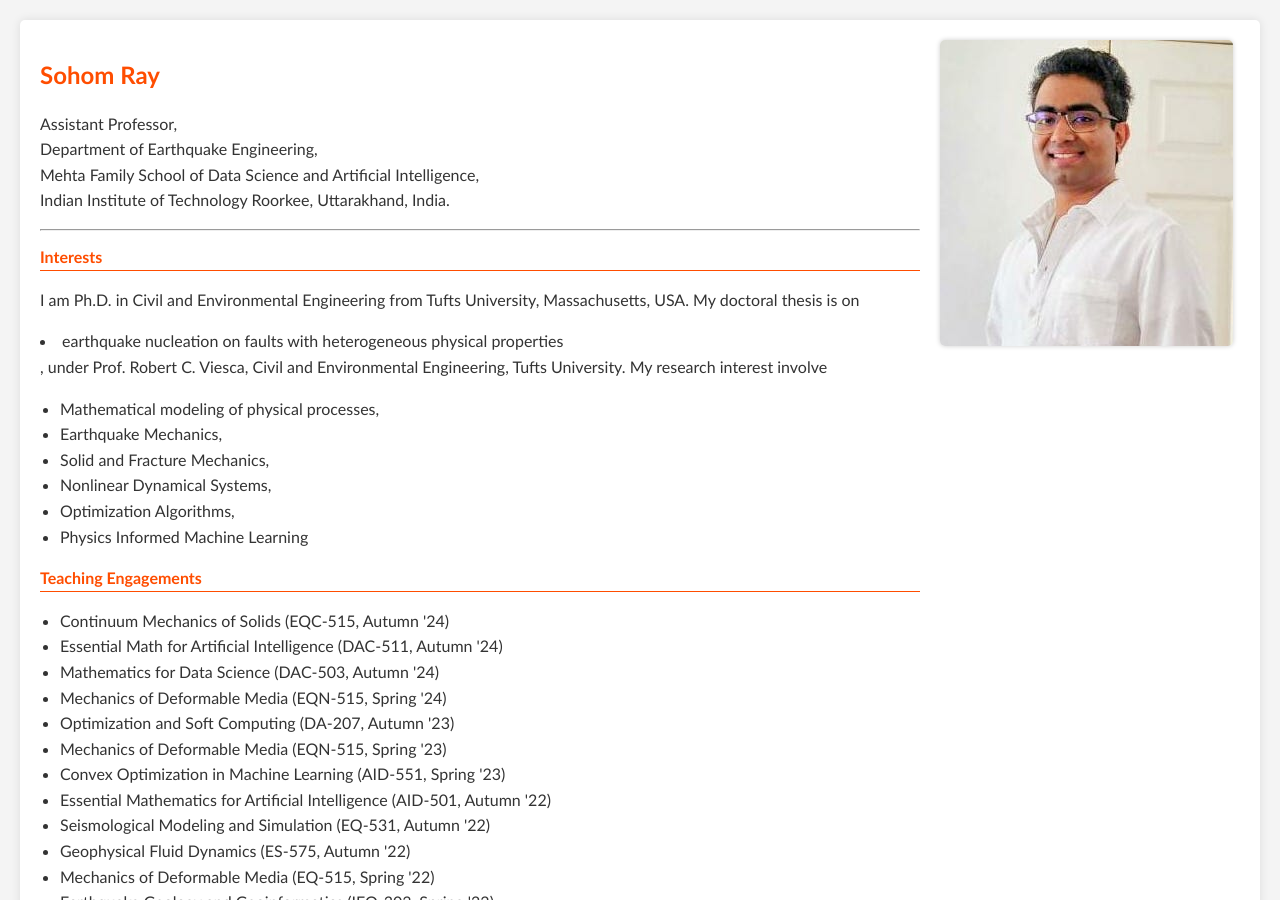
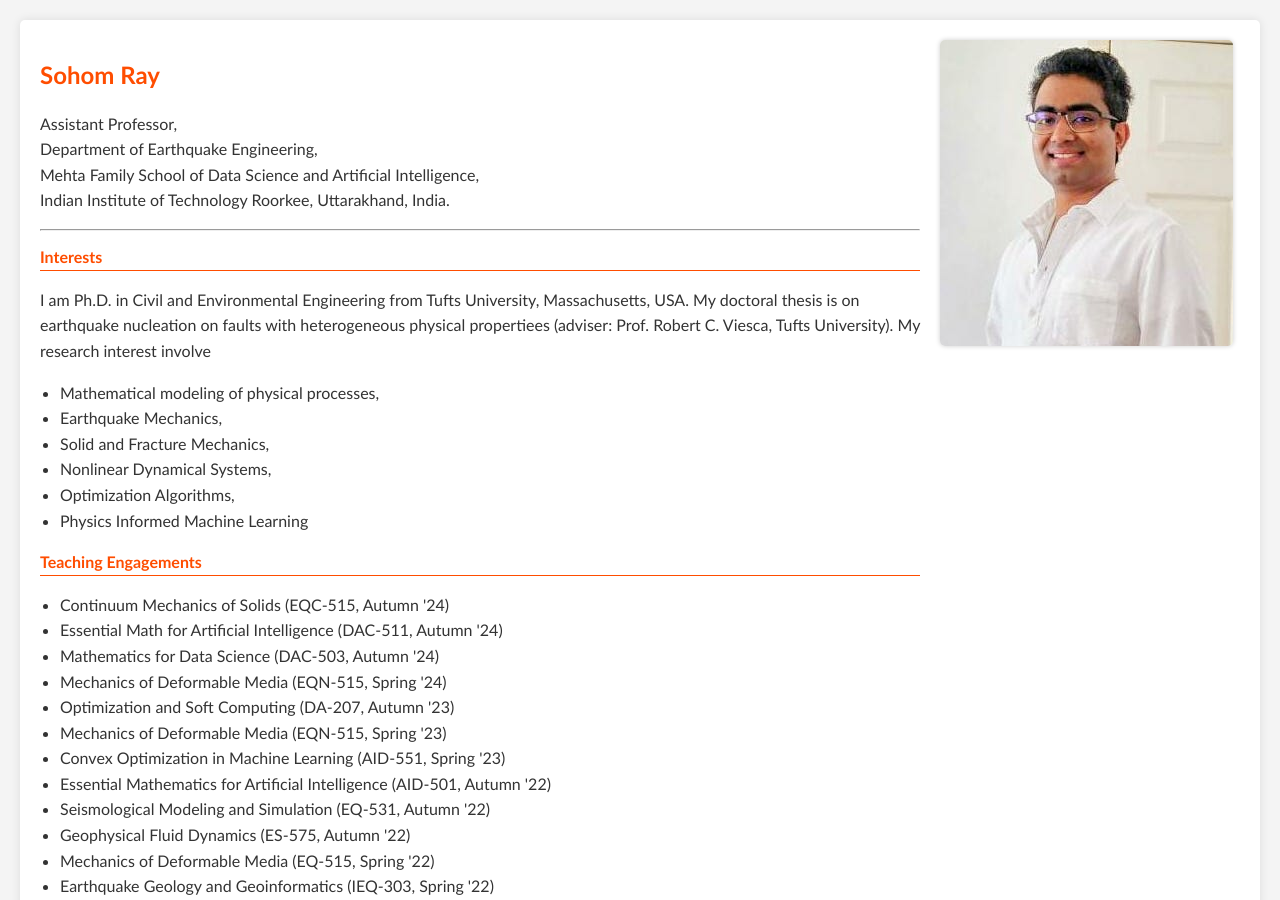
Before and after one commit to RaySohom/q, a Jekyll site: the page index.html, which Jekyll copies as it is, in a window 1280 px wide and 900 px high. Built offline with Jekyll 4.4.1, drawn with Linux system fonts in a browser that asks for light colours; some web fonts are replaced.

Commit message:
Update index.html

```diff
--- a/index.html
+++ b/index.html
@@ -13,7 +13,7 @@
             Indian Institute of Technology Roorkee, Uttarakhand, India.</p>
             <hr>
             <h2> Interests</h2>
-            <p> I am Ph.D. in Civil and Environmental Engineering from Tufts University, Massachusetts, USA. My doctoral thesis is on <li> earthquake nucleation on faults with heterogeneous physical properties</li>, under Prof. Robert C. Viesca, Civil and Environmental Engineering, Tufts University. My research interest involve <br>
+            <p> I am Ph.D. in Civil and Environmental Engineering from Tufts University, Massachusetts, USA. My doctoral thesis is on earthquake nucleation on faults with heterogeneous physical propertiees (adviser: Prof. Robert C. Viesca, Tufts University). My research interest involve <br>
              <ul>
                 <li>Mathematical modeling of physical processes,</li>
                 <li>Earthquake Mechanics,</li>
```
